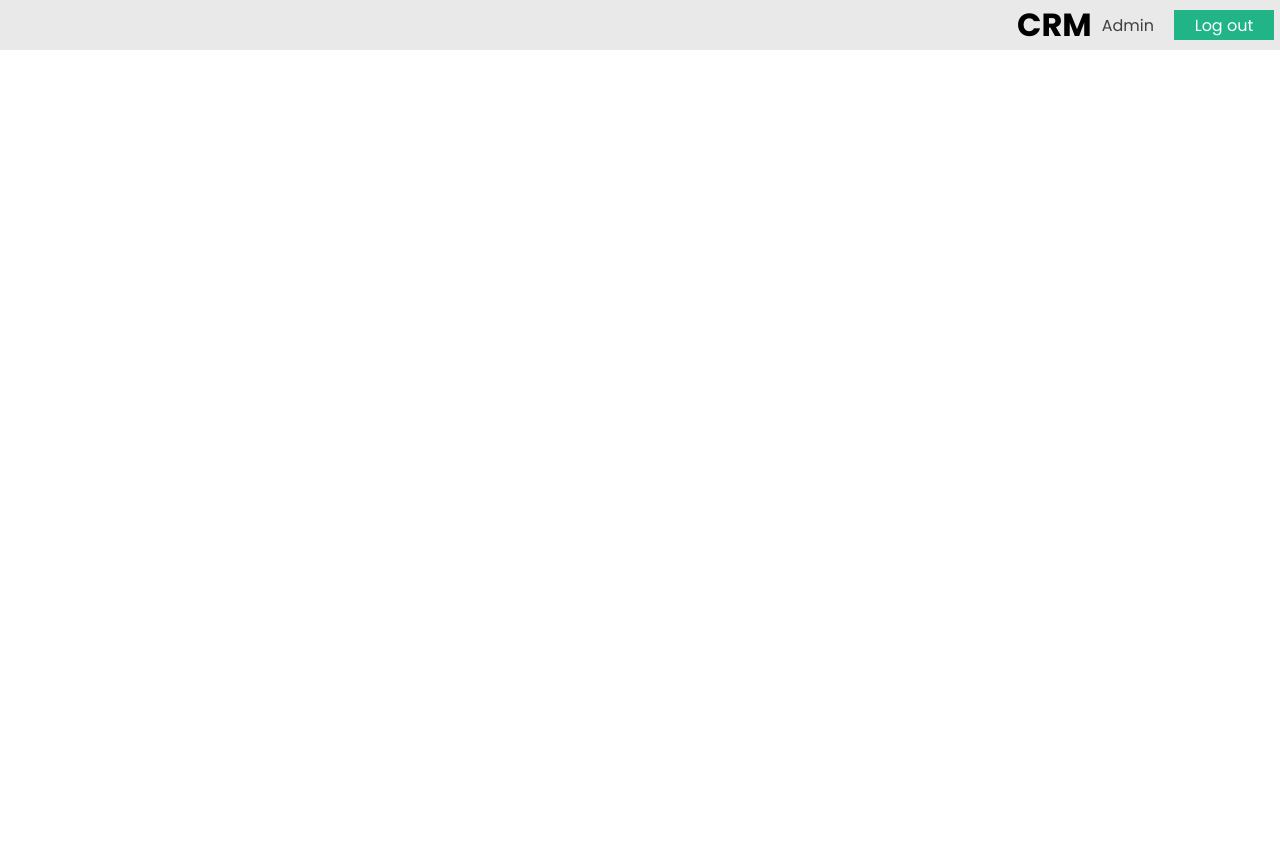
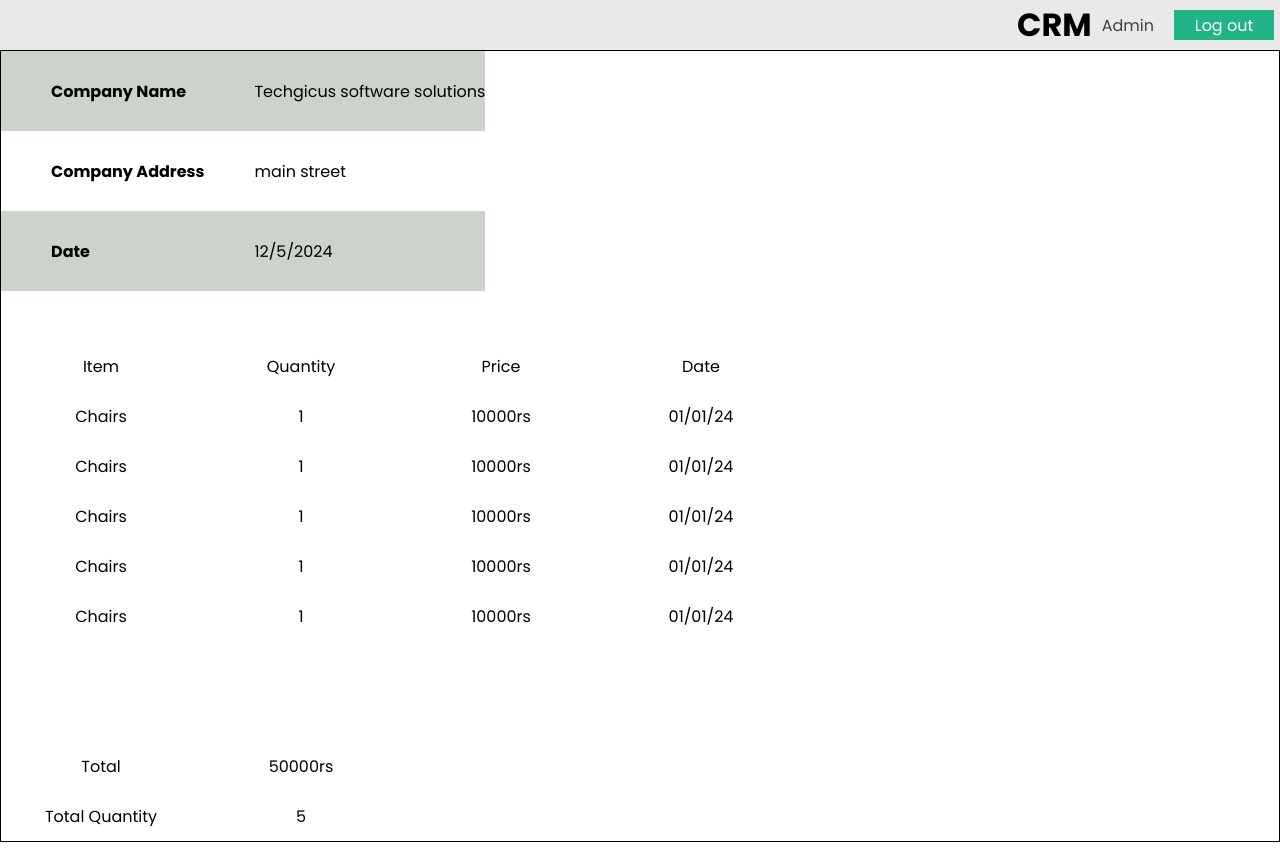
Before and after one commit to Rohanukey/CRM, a React (Vite) app: page /BalanceSheet in a window 1280 px wide. Before the commit the page ends 800 px from the top, so only its background shows below. Built offline with nearby package versions, Linux system fonts and the light colour scheme; data requests are answered from the project's data file; sample sign-in values are in the browser's storage.

Commit message:
Balance sheet added

```diff
--- a/Bar1.jsx
+++ b/Bar1.jsx
@@ -9,15 +9,14 @@
             <div style={{ width: 400, height: 300}} >
                 <Line
                     data={{
-                        labels: ["A", "B", "C" , "D" , "E" , "F" ],
+                        labels: ["A", "B", "C" , "D" , "E" , "F" , "G" ],
                         datasets: [
                             {
                                 label: "Revenue",
-                                data: [200, 100, 400 ,600,300,400]
+                                data: [0, 200, 100, 400 ,600,300,400]
                             }
                         ]
                     }}
-
                 />
             </div>
         </>
--- a/db.json
+++ b/db.json
@@ -80,15 +80,6 @@
       "Password": "65464848452",
       "Address": "Koriea main street 7 ",
       "id": "4"
-    },
-    {
-      "id": "658c",
-      "Name": "Rohan ukey",
-      "UserName": "RohanRocks",
-      "Number": "7845236596",
-      "Email": "Sharma@gmail.com",
-      "Password": "745128963",
-      "Address": "78 main street"
     }
   ],
   "BalanceSheets": [
@@ -159,5 +150,37 @@
       "email": "tushar@gmail.com",
       "pass": "123"
     }
+  ],
+  "expenses":[
+    {
+      "item": "Chairs",
+      "date": "01/01/24",
+      "quantity" : 1,
+      "price": 10000
+    },
+    {
+      "item": "Chairs",
+      "date": "01/01/24",
+      "quantity" : 1,
+      "price": 10000
+    },
+    {
+      "item": "Chairs",
+      "date": "01/01/24",
+      "quantity" : 1,
+      "price": 10000
+    },
+    {
+      "item": "Chairs",
+      "date": "01/01/24",
+      "quantity" : 1,
+      "price": 10000
+    },
+    {
+      "item": "Chairs",
+      "date": "01/01/24",
+      "quantity" : 1,
+      "price": 10000
+    }
   ]
 }
--- a/src/App.jsx
+++ b/src/App.jsx
@@ -10,9 +10,7 @@
 import UpdateForm from "./Component/UpdateForm/UpdateForm"
 import EmployeeTable from "./Component/EmployeeTable/EmployeeTable"
 import Bar1 from "../Bar1"
-
-
-
+import Balancesheet from "./Component/Balancesheet/Balancesheet"
 
 
 function App() {
@@ -32,6 +30,7 @@
             <Route path="/UpdateForm/:id" element={<ProtectedRoute Component={UpdateForm} />} />
             <Route path="/EmployeeTable/:id" element={<ProtectedRoute Component={EmployeeTable} />} />
             <Route path="/Bar" element={<ProtectedRoute Component={Bar1} />} />
+            <Route path="/BalanceSheet" element={<ProtectedRoute Component={Balancesheet} />} />
           </Routes>
       </BrowserRouter>
 
--- a/src/Component/AdminPage/AdminPage.jsx
+++ b/src/Component/AdminPage/AdminPage.jsx
@@ -6,6 +6,7 @@
 import Dashboard from '../Dashboard/Dashboard'
 import UpdateForm from '../UpdateForm/UpdateForm'
 import EmployeeTable from '../EmployeeTable/EmployeeTable'
+import Balancesheet from '../Balancesheet/Balancesheet'
 
 function AdminPage() {
 
@@ -27,6 +28,8 @@
         return <UpdateForm onNavItemClick={handleNavItemClick} />;
       case 'EmployeeData':
         return <UpdateForm onNavItemClick={handleNavItemClick} />;
+      case 'BalanceSheet':
+        return <Balancesheet onNavItemClick={handleNavItemClick} />;
       default:
         return null;
     }
--- /dev/null
+++ b/src/Component/Balancesheet/Balancesheet.jsx
@@ -0,0 +1,77 @@
+
+import Css from "./Balancesheet.module.css"
+import { useState, useEffect } from 'react';
+import axios from 'axios';
+
+function Balancesheet() {
+
+    const url = "http://localhost:3000/expenses"
+    const [apidata, setApidata] = useState([]);
+
+
+    useEffect(() => {
+        axios.get(url)
+            .then((resp) => setApidata(resp.data))
+            .catch(error => console.error('Error fetching data:', error));
+    }, []);
+
+    const totalPrice = apidata.reduce((acc, data) => acc + data.price, 0);
+    const totalQuantity = apidata.reduce((acc, data) => acc + data.quantity, 0);
+
+
+    return (
+        <>
+            <div className={Css.TableWrapper}>
+                <table className={Css.Table}>
+                    <thead>
+                        <div className={Css.Info}>
+                            <tr className={Css.tr}>
+                                <td>Company Name</td>
+                                <td>Company Address</td>
+                                <td>Date</td>
+                            </tr>
+                            <tr className={Css.tr}>
+                                <td>Techgicus software solutions</td>
+                                <td>main street</td>
+                                <td>12/5/2024</td>
+                            </tr>
+                        </div>
+                    </thead>
+                    <tbody className={Css.tbody}>
+                        <div className={Css.list}>
+                            <tr className={Css.tr3}>
+                                <td>Item</td>
+                                <td>Quantity</td>
+                                <td>Price</td>
+                                <td>Date</td>
+                            </tr>
+                            {
+                                apidata.map((data) => (
+                                    <tr key={data.id} className={Css.tr3}>
+                                        <td>{data.item}</td>
+                                        <td>1</td>
+                                        <td>{data.price}rs</td>
+                                        <td>{data.date}</td>
+                                    </tr>
+                                ))
+                            }
+
+                        </div>
+                        <div className={Css.result}>
+                            <tr className={Css.tr3}>
+                                <td>Total</td>
+                                <td>{totalPrice}rs</td>
+                            </tr>
+                            <tr className={Css.tr3}>
+                                <td>Total Quantity</td>
+                                <td>{totalQuantity}</td>
+                            </tr>
+                        </div>
+                    </tbody>
+                </table>
+            </div>
+        </>
+    )
+}
+
+export default Balancesheet
--- /dev/null
+++ b/src/Component/Balancesheet/Balancesheet.module.css
@@ -0,0 +1,114 @@
+.TableWrapper{
+    width: 100%;
+    min-height: 100vh;
+
+}
+
+.Table{
+    width: 100%;
+    min-height: 400px;
+    border: 1px solid black;
+    display: flex;
+    flex-direction: column;
+    gap: 50px;
+}
+
+.Info{
+    width: 100%;
+    height: auto;
+    display: flex;
+}
+.tr{
+    min-width: 200px;
+    height: auto;
+    display: flex;
+    flex-direction: column;
+    justify-content: flex-start;
+}
+
+.tr2{
+    min-width: 200px;
+    height: auto;
+    background-color:#CCD3CA;
+    font-weight: 700;
+    display: flex;
+}
+
+.tr td{
+    display: flex;
+    align-items: center;
+    height: 80px;
+    padding-left: 50px;
+
+}
+
+.tr :nth-child(1)   {
+    background-color:#CCD3CA;
+}
+.tr :nth-child(3){
+    background-color:#CCD3CA;
+}
+
+.Info :nth-child(1) td{
+    font-weight: 700;
+}
+
+.tr2 th{
+    height: 50px;
+    width: 200px;
+    display: flex;
+    flex-direction: column;
+    justify-content: center;
+    align-items: center;
+}
+
+.tr2 :nth-child(1){
+    background-color:#CCD3CA;
+
+}
+
+.items{
+    width: 100%;
+    display: flex;
+}
+
+.list{
+    display: flex;
+    flex-direction: column;
+    min-height: 200px;
+    font-display: column;
+}
+
+.block1{
+    display: flex;
+    width: 100%;
+}
+.tr3{
+    display: flex;
+    width: 100%;
+}
+.tr3{
+    display: flex;
+    width: 100%;
+}
+
+.tr3 td{
+    height: 50px;
+    width: 200px;
+    display: flex;
+    justify-content: center;
+    align-items: center;
+
+}
+
+.tbody{
+    width: 100%;
+    height: auto;
+    display: flex;
+    flex-direction: column;
+    gap: 100px;
+}
+
+.result{
+    width: 100%;
+}
--- a/src/Component/EmployeeTable/EmployeeTable.jsx
+++ b/src/Component/EmployeeTable/EmployeeTable.jsx
@@ -1,3 +1,5 @@
+/* eslint-disable react/prop-types */
+/* eslint-disable no-unused-vars */
 import React from 'react'
 import axios from 'axios'
 import { useEffect, useState } from 'react'
--- a/src/Component/SideNav/SideNav.jsx
+++ b/src/Component/SideNav/SideNav.jsx
@@ -30,6 +30,7 @@
                     <ul>
                         <li onClick={() => handleClick('dashboard')}><img src={img1} /><span>Dashboard</span></li>
                         <li onClick={() => handleClick('EmployeeTable')}><img src={img1} /><span>Employees</span></li>
+                        <li onClick={() => handleClick('BalanceSheet')}><img src={img1} /><span>BalanceSheet</span></li>
                         {/*<li onClick={() => handleClick('addEmployee')}><img src={img1} /><span>Add Employee</span></li>
     <li onClick={() => handleClick('UpdateForm')}><img src={img1} /><span>UpdateForm</span></li>*/}
                     </ul>
--- a/src/Component/SideNav/SideNav.module.css
+++ b/src/Component/SideNav/SideNav.module.css
@@ -1,7 +1,6 @@
 .SidenavWrapper {
     width: 15%;
     height: 90vh;
-    justify-content: space-evenly   ;
     border: 1px solid grey;
     display: flex;
     flex-direction: column;
```
